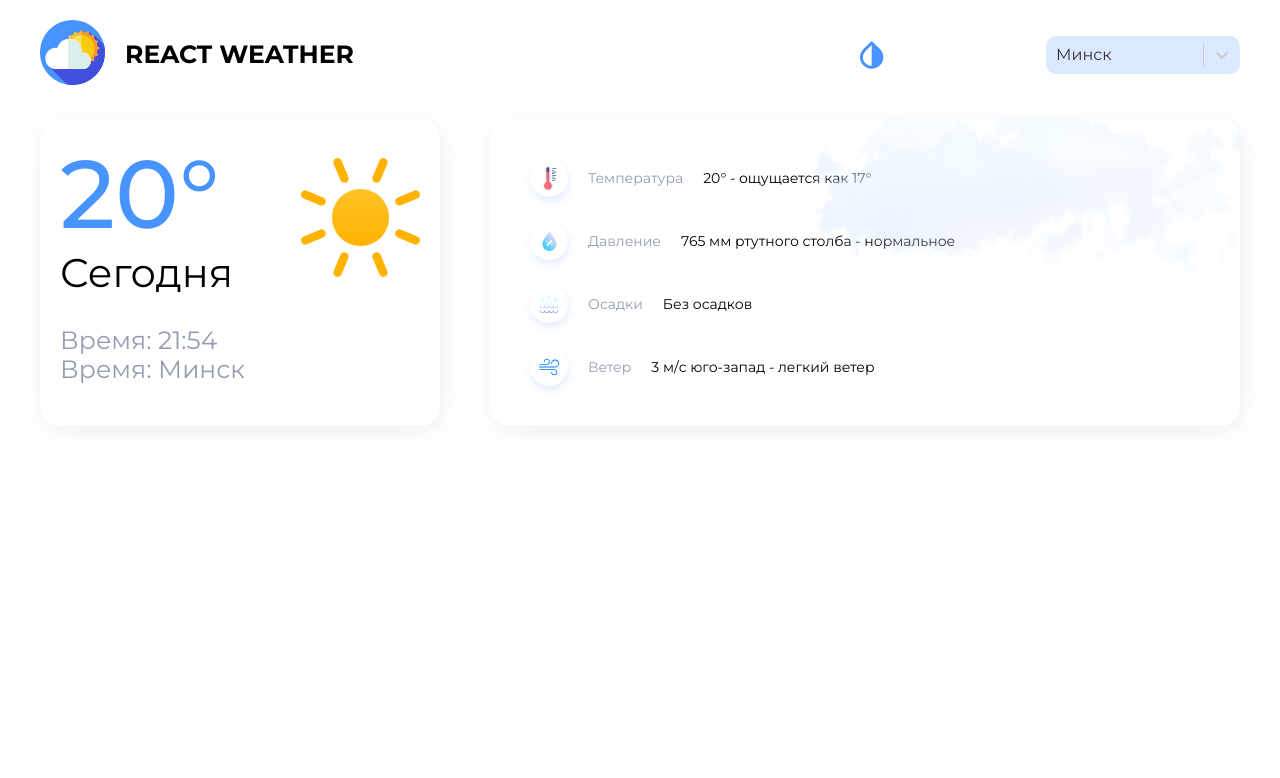
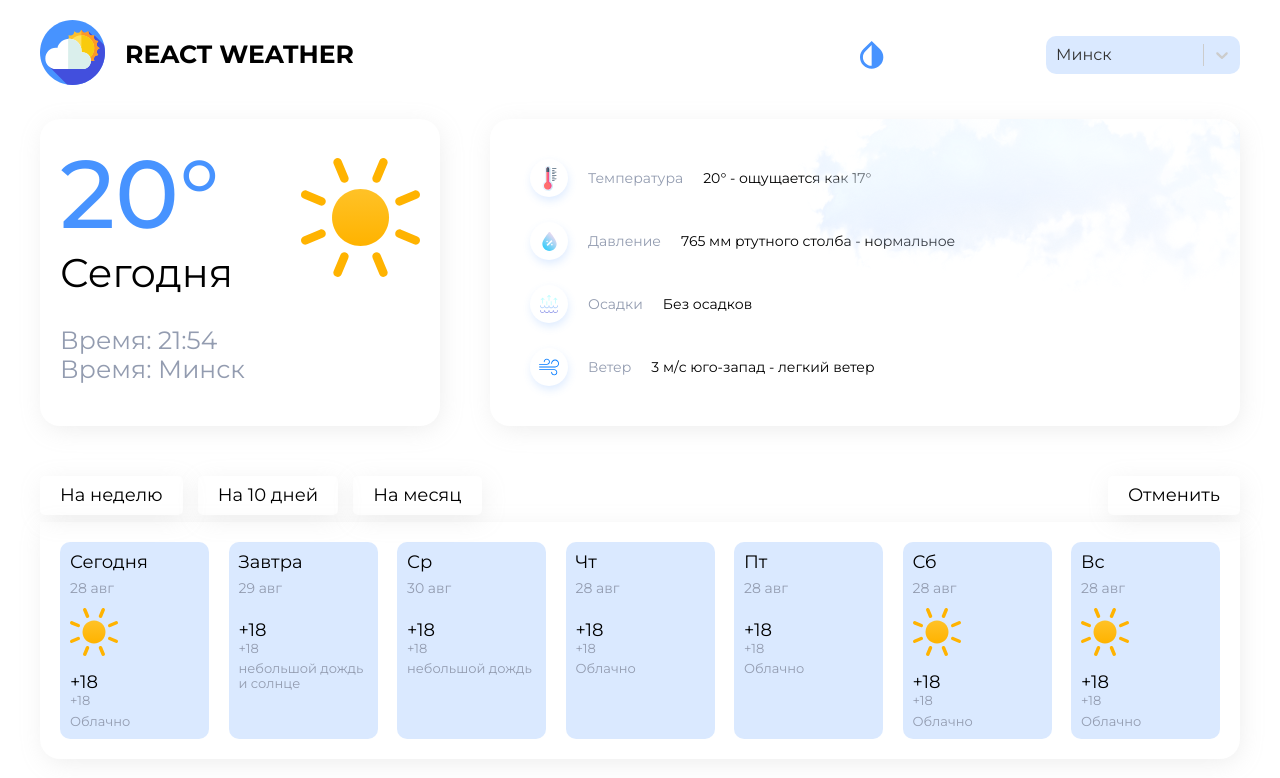
Before and after one commit to asphyxiadeath/diplom-project, a React (Create React App) app: page / in a window 1280 px wide. Shown: the top 778 px of the page. Built offline with nearby package versions, Linux system fonts and the light colour scheme.

Commit message:
create new component

```diff
--- /dev/null
+++ b/src/pages/Home/components/Days/Card.tsx
@@ -0,0 +1,24 @@
+import React from 'react';
+
+import style from './Days.module.scss';
+import { GlobalSvgSelector } from '../../../../assets/Images/icons/global/GlobalSvgSelector';
+import { Day } from './Days';
+
+interface Props {
+    day: Day;
+  }
+
+  export const Card = ({ day }: Props) => {
+    return (
+      <div className={style.card}>
+        <div className={style.day}>{day.day}</div>
+        <div className={style.day_info}>{day.day_info}</div>
+        <div className={style.img}>
+          <GlobalSvgSelector id={day.icon_id} />
+        </div>
+        <div className={style.temp_day}>{day.temp_day}</div>
+        <div className={style.temp_night}>{day.temp_day}</div>
+        <div className={style.info}>{day.info}</div>
+      </div>
+    );
+  };
--- /dev/null
+++ b/src/pages/Home/components/Days/Days.module.scss
@@ -0,0 +1,88 @@
+@import '../../../../styles/variables.scss';
+
+.days {
+    display: flex;
+    justify-content: space-between;
+    flex-wrap: wrap;
+    padding: 20px;
+    width: 100%;
+    box-shadow: $box-shadow;
+    border-radius: 0 0 $border-radius $border-radius;
+}
+
+.card {
+    display: flex;
+    flex-direction: column;
+    border-radius: 10px;
+    padding: 10px;
+    width: 149px;
+    transition: 0.3s;
+    cursor: pointer;
+    background-color: rgba(71,147,255, 0.2);
+
+    &:hover {
+        box-shadow: 0px 3px 20px rgba(147,144,144,0.28);
+    }
+}
+    .day {
+        margin-bottom: 7px;
+        font-size: 18px;
+}
+
+.day_info {
+    font-size: 14px;
+    margin-bottom: 12px;
+    color: $base-color;
+  }
+  .img {
+    margin-bottom: 12px;
+  }
+
+  .temp_day {
+    font-size: 18px;
+}
+
+  .temp_night {
+    font-size: 13px;
+    color: $base-color;
+    margin-bottom: 6px;
+  }
+  .info {
+    font-size: 13px;
+    color: $base-color;
+  }
+
+  .tabs {
+    display: flex;
+    justify-content: space-between;
+    margin-bottom: 7px;
+  }
+
+.cancel,
+.tab {
+  box-shadow: 2px 5px 25px -3px rgba(180, 180, 180, 0.25);
+  border-radius: 5px;
+  padding: 9px 20px;
+  font-size: 18px;
+  display: flex;
+  align-items: center;
+  justify-content: center;
+  margin-right: 15px;
+  cursor: pointer;
+  color: $light-color;
+}
+
+.cancel {
+    margin-right: 0;
+  }
+
+  .tab {
+    &.active {
+      background: $primary-color;
+      color: #fff;
+    }
+  }
+
+  .tabs_wrapper {
+    display: flex;
+  }
--- /dev/null
+++ b/src/pages/Home/components/Days/Days.tsx
@@ -0,0 +1,88 @@
+import React from 'react';
+
+import { Card } from './Card';
+
+import style from './Days.module.scss';
+import { Tabs } from './Tabs';
+
+interface Props {}
+
+export interface Day {
+  day: string;
+  day_info: string;
+  icon_id: string;
+  temp_day: string;
+  temp_night: string;
+  info: string;
+}
+
+export const Days = (props: Props) => {
+  const days: Day[] = [
+    {
+      day: 'Сегодня',
+      day_info: '28 авг',
+      icon_id: 'sun',
+      temp_day: '+18',
+      temp_night: '+15',
+      info: 'Облачно',
+    },
+    {
+      day: 'Завтра',
+      day_info: '29 авг',
+      icon_id: 'small_rain_sun',
+      temp_day: '+18',
+      temp_night: '+15',
+      info: 'небольшой дождь и солнце',
+    },
+    {
+      day: 'Ср',
+      day_info: '30 авг',
+      icon_id: 'small_rain',
+      temp_day: '+18',
+      temp_night: '+15',
+      info: 'небольшой дождь',
+    },
+    {
+      day: 'Чт',
+      day_info: '28 авг',
+      icon_id: 'mainly_cloudy',
+      temp_day: '+18',
+      temp_night: '+15',
+      info: 'Облачно',
+    },
+    {
+      day: 'Пт',
+      day_info: '28 авг',
+      icon_id: 'rain',
+      temp_day: '+18',
+      temp_night: '+15',
+      info: 'Облачно',
+    },
+    {
+      day: 'Сб',
+      day_info: '28 авг',
+      icon_id: 'sun',
+      temp_day: '+18',
+      temp_night: '+15',
+      info: 'Облачно',
+    },
+    {
+      day: 'Вс',
+      day_info: '28 авг',
+      icon_id: 'sun',
+      temp_day: '+18',
+      temp_night: '+15',
+      info: 'Облачно',
+    },
+  ];
+  return (
+    <>
+      <Tabs />
+      <div className={style.days}>
+        {days.map((day: Day) => (
+          <Card day={day} key={day.day} />
+        ))}
+      </div>
+    </>
+  );
+};
--- /dev/null
+++ b/src/pages/Home/components/Days/Tabs.tsx
@@ -0,0 +1,33 @@
+import React from 'react';
+import { Card } from './Card';
+
+import style from './Days.module.scss';
+
+interface Props {}
+
+
+export const Tabs = (props: Props) => {
+  const tabs = [
+    {
+      value: 'На неделю',
+    },
+    {
+      value: 'На 10 дней',
+    },
+    {
+      value: 'На месяц',
+    },
+  ];
+  return (
+    <div className={style.tabs}>
+      <div className={style.tabs_wrapper}>
+        {tabs.map(tab => (
+          <div className={style.tab} key={tab.value}>
+            {tab.value}
+          </div>
+        ))}
+      </div>
+      <div className={style.cancel}>Отменить</div>
+    </div>
+  );
+};
--- a/src/pages/Home/components/Home.tsx
+++ b/src/pages/Home/components/Home.tsx
@@ -2,6 +2,7 @@
 import style from './Home.module.scss';
 import { ThisDay } from './ThisDay/ThisDay';
 import {ThisDayInfo} from './ThisDayInfo/ThisDayInfo';
+import {Days} from './Days/Days';
 
 interface Props {
 
@@ -14,6 +15,7 @@
         <ThisDay />
         <ThisDayInfo />
         </div>
+        <Days />
     </div>
     );
 };
```
